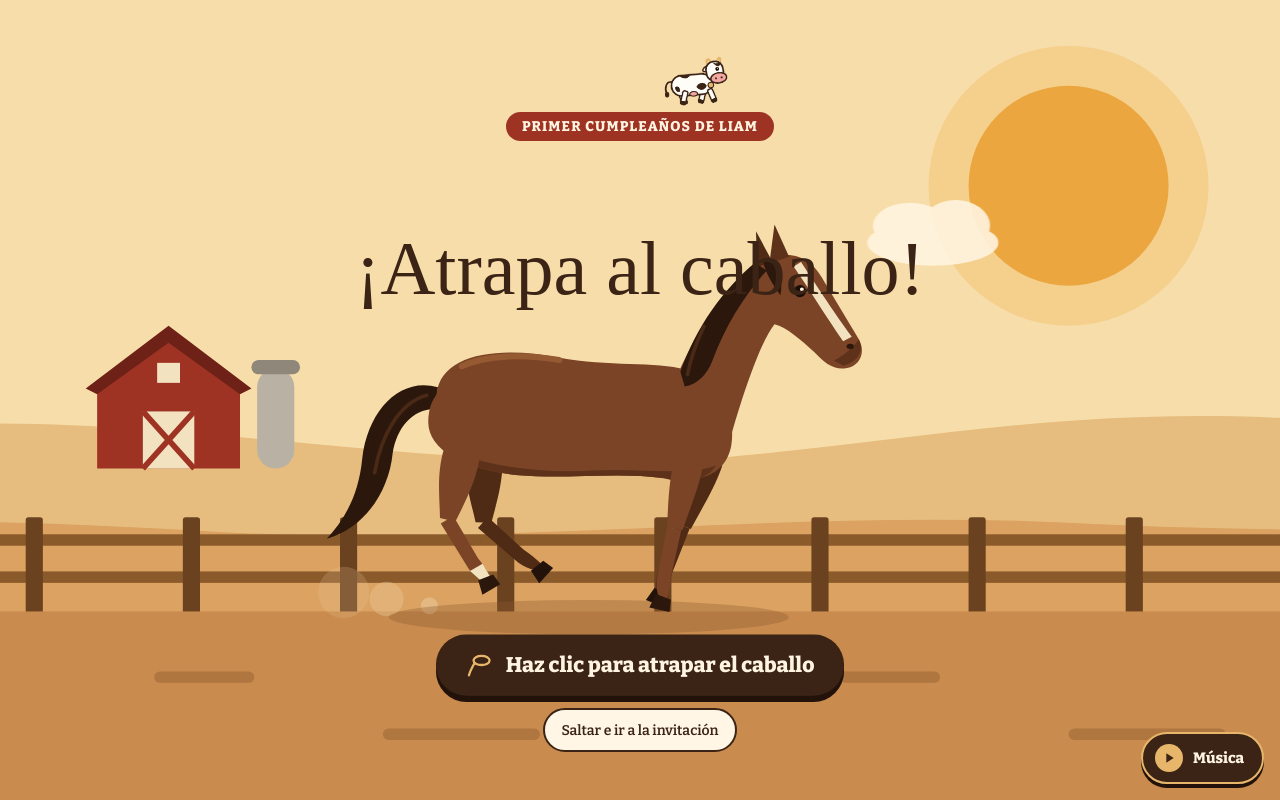
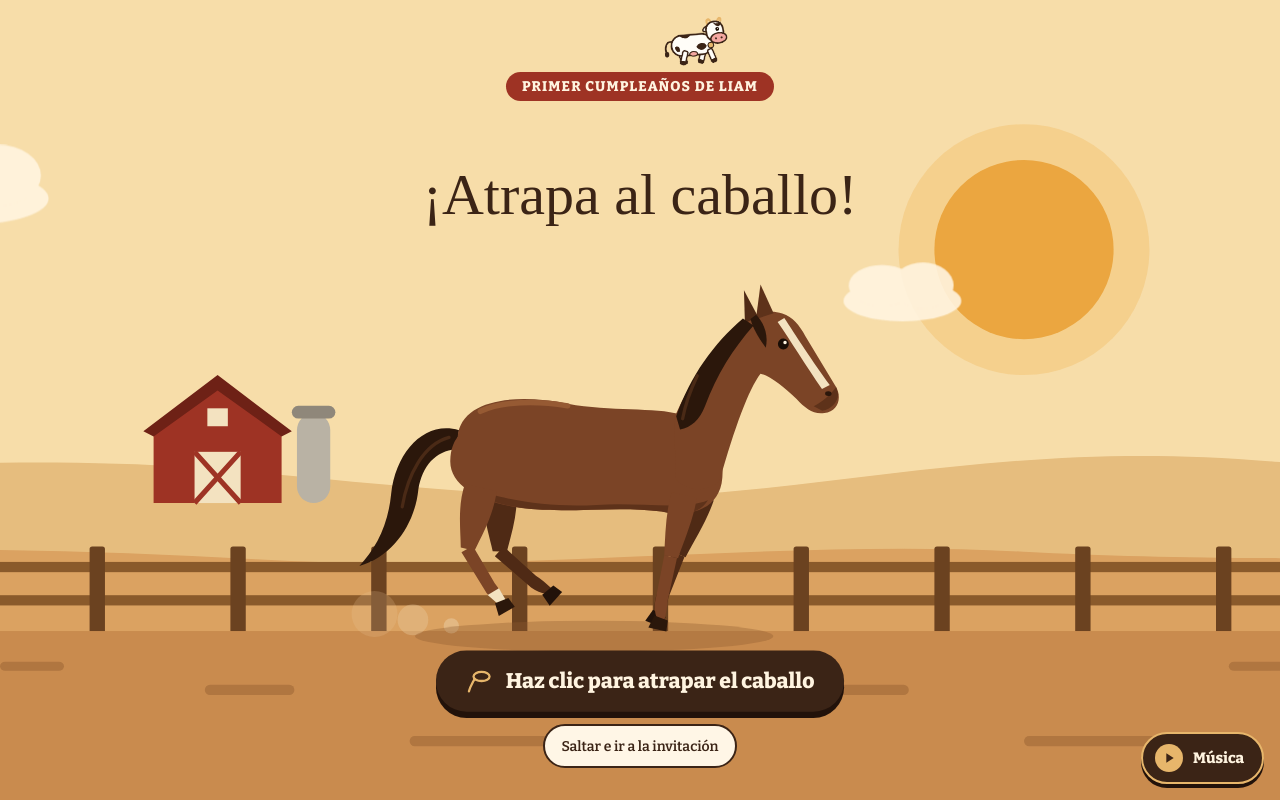
Before and after one commit to AJCarbonell2212/CumpleLiam, a plain HTML site: page index.html in a window 1280 px wide. Drawn offline with nearby package versions, Linux system fonts and the light colour scheme; a web font is replaced by a local one.

Commit message:
Subir títulos y encuadrar la escena en teléfono
Co-Authored-By: Claude Opus 5.5 <noreply@anthropic.com>
Claude-Session: https://claude.ai/code/session_01Eatcw5GowjtgQyLxbBGvaZ

```diff
--- a/index.html
+++ b/index.html
@@ -29,7 +29,7 @@ a{color:#9E3324}a:hover{color:#6E2116}
 .btn:hover{filter:brightness(1.08);transform:translateY(-2px)}
 .scene-btn:focus-visible{outline:4px solid #3B2416;outline-offset:-8px}
 
-.cow-box{display:block;margin:clamp(80px,11vh,100px) auto 0}
+.cow-box{display:block;margin:clamp(60px,8vh,72px) auto 0}
 .cow-ring{position:relative;display:inline-block}
 .cow-orbit{position:absolute;left:0;top:0;width:clamp(52px,6vw,68px);pointer-events:none;transform-origin:50% 90%;will-change:transform}
 .cow-hop{display:block;animation:cowHop .58s ease-in-out infinite}
@@ -69,6 +69,12 @@ a{color:#9E3324}a:hover{color:#6E2116}
 .eq i:nth-child(2){animation-delay:.2s !important}.eq i:nth-child(3){animation-delay:.4s !important}
 @keyframes eq{0%,100%{height:4px}50%{height:14px}}
 @media (max-width:420px){.music .lbl{display:none}.music{padding:10px}}
+@media (max-width:600px){
+.pill-top{font-size:11px !important;padding:5px 12px !important;letter-spacing:.05em !important}
+.cow-orbit{width:44px !important}
+.cta{padding:12px 18px !important;font-size:15px !important;gap:8px !important}
+.cta svg{width:20px !important;height:20px !important}
+}
 </style>
 </head>
 <body>
@@ -77,8 +83,8 @@ a{color:#9E3324}a:hover{color:#6E2116}
 <section id="scene">
 <div style="height: 100vh; min-height: 520px; position: relative; overflow: hidden; background: #F7DDA9">
   <button class="scene-btn" id="sceneBtn" aria-label="Lanzar la soga para atrapar al caballo" style="position: absolute; inset: 0; width: 100%; height: 100%; border: 0; padding: 0; margin: 0; background: transparent; cursor: pointer; display: block">
-    <svg viewBox="0 0 1000 560" preserveAspectRatio="xMidYMax slice" aria-hidden="true" style="position: absolute; inset: 0; width: 100%; height: 100%; display: block">
-      <rect x="-400" y="-300" width="1800" height="900" fill="#F7DDA9"></rect>
+    <svg id="sceneSvg" viewBox="0 0 1000 560" preserveAspectRatio="xMidYMax slice" aria-hidden="true" style="position: absolute; inset: 0; width: 100%; height: 100%; display: block">
+      <rect x="-400" y="-2000" width="1800" height="2700" fill="#F7DDA9"></rect>
       <circle cx="800" cy="130" r="98" fill="#F2BF6A" opacity="0.45"></circle>
       <circle cx="800" cy="130" r="70" fill="#EBA640"></circle>
       <g fill="#FFF4E0" opacity="0.9">
@@ -104,7 +110,7 @@ a{color:#9E3324}a:hover{color:#6E2116}
         <rect x="580" y="362" width="12" height="70" rx="2"></rect><rect x="690" y="362" width="12" height="70" rx="2"></rect><rect x="800" y="362" width="12" height="70" rx="2"></rect><rect x="910" y="362" width="12" height="70" rx="2"></rect><rect x="1020" y="362" width="12" height="70" rx="2"></rect>
         <rect x="1130" y="362" width="12" height="70" rx="2"></rect><rect x="1240" y="362" width="12" height="70" rx="2"></rect><rect x="1350" y="362" width="12" height="70" rx="2"></rect><rect x="1460" y="362" width="12" height="70" rx="2"></rect>
       </g>
-      <rect x="-400" y="428" width="1800" height="200" fill="#C98B4E"></rect>
+      <rect x="-400" y="428" width="1800" height="700" fill="#C98B4E"></rect>
       <g id="tufts" fill="#B07640">
         <rect x="-460" y="470" width="70" height="8" rx="4"></rect><rect x="-300" y="510" width="110" height="8" rx="4"></rect><rect x="-140" y="452" width="50" height="7" rx="4"></rect>
         <rect x="20" y="470" width="70" height="8" rx="4"></rect><rect x="180" y="510" width="110" height="8" rx="4"></rect><rect x="340" y="452" width="50" height="7" rx="4"></rect>
@@ -158,9 +164,9 @@ a{color:#9E3324}a:hover{color:#6E2116}
     </svg>
   </button>
 
-  <div style="position: absolute; left: 0; right: 0; top: 0; padding: clamp(96px, 14vh, 120px) 20px 0; text-align: center; pointer-events: none">
+  <div style="position: absolute; left: 0; right: 0; top: 0; padding: clamp(64px, 9vh, 80px) 16px 0; text-align: center; pointer-events: none">
     <div id="cowRing" class="cow-ring">
-      <p style="margin: 0 auto; display: inline-block; padding: 6px 16px; border-radius: 999px; background: #9E3324; color: #FFF4E0; font-size: 14px; font-weight: 800; letter-spacing: 0.08em; text-transform: uppercase"><span id="hello"></span>Primer cumpleaños de Liam</p>
+      <p class="pill-top" style="margin: 0 auto; display: inline-block; padding: 6px 16px; border-radius: 999px; background: #9E3324; color: #FFF4E0; font-size: 14px; font-weight: 800; letter-spacing: 0.08em; text-transform: uppercase"><span id="hello"></span>Primer cumpleaños de Liam</p>
       <span class="cow-orbit" aria-hidden="true"><span class="cow-hop"><svg class="cow" viewBox="0 0 120 92">
           <g class="cow-tail"><path d="M20 40 C8 38 6 52 10 60" fill="none" stroke="#3B2416" stroke-width="3" stroke-linecap="round"></path><ellipse cx="10" cy="62" rx="4" ry="5" fill="#3B2416"></ellipse></g>
           <g class="cow-leg cow-leg-b"><rect x="28" y="58" width="9" height="24" rx="3" fill="#FFFDF8" stroke="#3B2416" stroke-width="2.5"></rect><rect x="28" y="76" width="9" height="7" rx="2" fill="#3B2416"></rect></g>
@@ -184,15 +190,15 @@ a{color:#9E3324}a:hover{color:#6E2116}
     </div>
     <div class="cow-box">
       <div id="tPlay">
-      <h1 class="pop" style="margin: 0; font-family: 'Rye', serif; font-weight: 400; font-size: clamp(36px, 6vw, 76px); line-height: 1.05; color: #3B2416">¡Atrapa al caballo!</h1>
+      <h1 class="pop" style="margin: 0; font-family: 'Rye', serif; font-weight: 400; font-size: clamp(28px, 4.6vw, 58px); line-height: 1.05; color: #3B2416">¡Atrapa al caballo!</h1>
     </div>
     <div id="tCaught" hidden>
-      <h1 class="pop" style="margin: 0; font-family: 'Rye', serif; font-weight: 400; font-size: clamp(40px, 7vw, 88px); line-height: 1.05; color: #9E3324">¡Lo atrapaste!</h1>
+      <h1 class="pop" style="margin: 0; font-family: 'Rye', serif; font-weight: 400; font-size: clamp(30px, 5.2vw, 64px); line-height: 1.05; color: #9E3324">¡Lo atrapaste!</h1>
     </div>
     </div>
   </div>
 
-  <div style="position: absolute; left: 0; right: 0; bottom: clamp(24px, 6vh, 64px); display: flex; flex-direction: column; align-items: center; gap: 14px; padding: 0 20px; pointer-events: none">
+  <div style="position: absolute; left: 0; right: 0; bottom: clamp(16px, 4vh, 48px); display: flex; flex-direction: column; align-items: center; gap: 14px; padding: 0 20px; pointer-events: none">
     <div class="playOnly">
       <span class="cta" style="display: inline-flex; align-items: center; gap: 12px; padding: 16px 28px; border-radius: 999px; background: #3B2416; color: #FFF4E0; font-size: clamp(16px, 2.2vw, 20px); font-weight: 800; box-shadow: 0 6px 0 #22120A">
         <svg aria-hidden="true" viewBox="0 0 24 24" style="width: 26px; height: 26px" fill="none" stroke="#E7B66B" stroke-width="2" stroke-linecap="round"><ellipse cx="14" cy="8" rx="7" ry="4"></ellipse><path d="M8 10 C6 14 4 17 3 21"></path></svg>
@@ -628,6 +634,19 @@ a{color:#9E3324}a:hover{color:#6E2116}
   }
   requestAnimationFrame(step);
 })();
+
+/* Encuadre del campo en pantallas verticales (teléfono) */
+(function () {
+  var svg = document.getElementById('sceneSvg');
+  if (!svg) return;
+  function fit() {
+    var tall = window.innerWidth / Math.max(1, window.innerHeight) < 1.15;
+    svg.setAttribute('viewBox', tall ? '190 60 620 660' : '0 -80 1000 640');
+    svg.setAttribute('preserveAspectRatio', tall ? 'xMidYMax meet' : 'xMidYMax slice');
+  }
+  fit();
+  window.addEventListener('resize', fit);
+})();
 </script>
 </body>
 </html>
```
